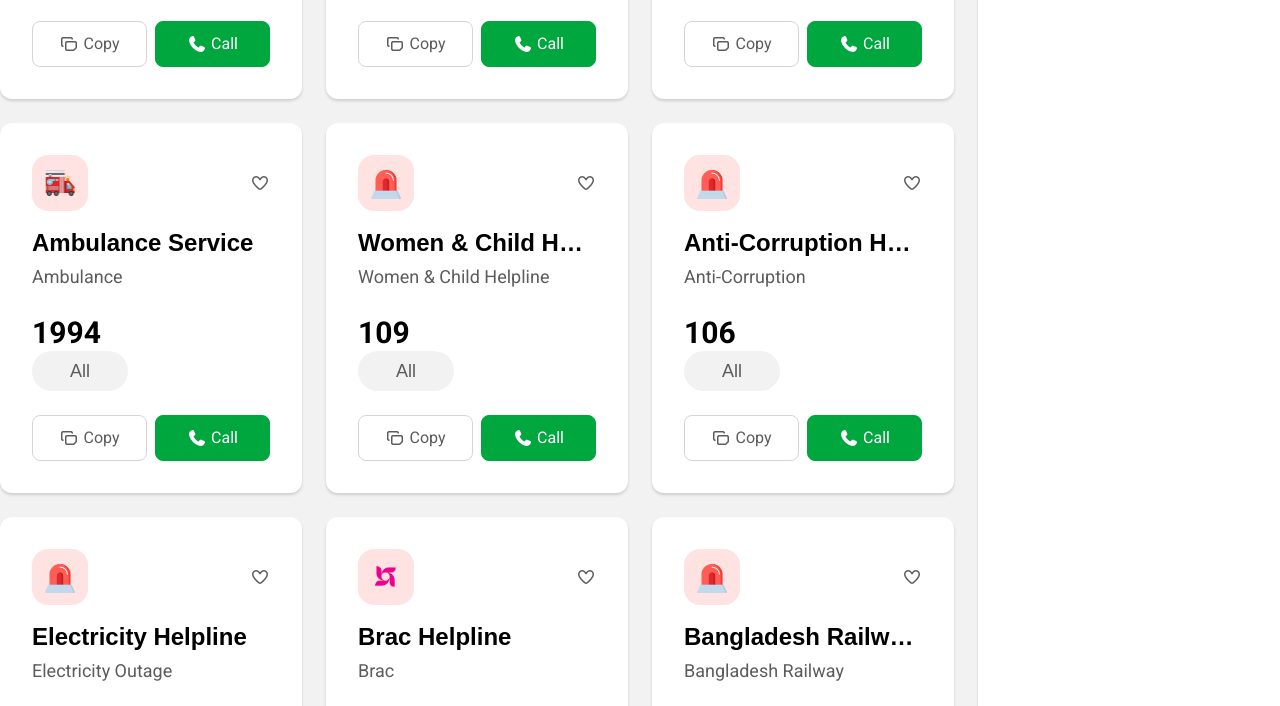
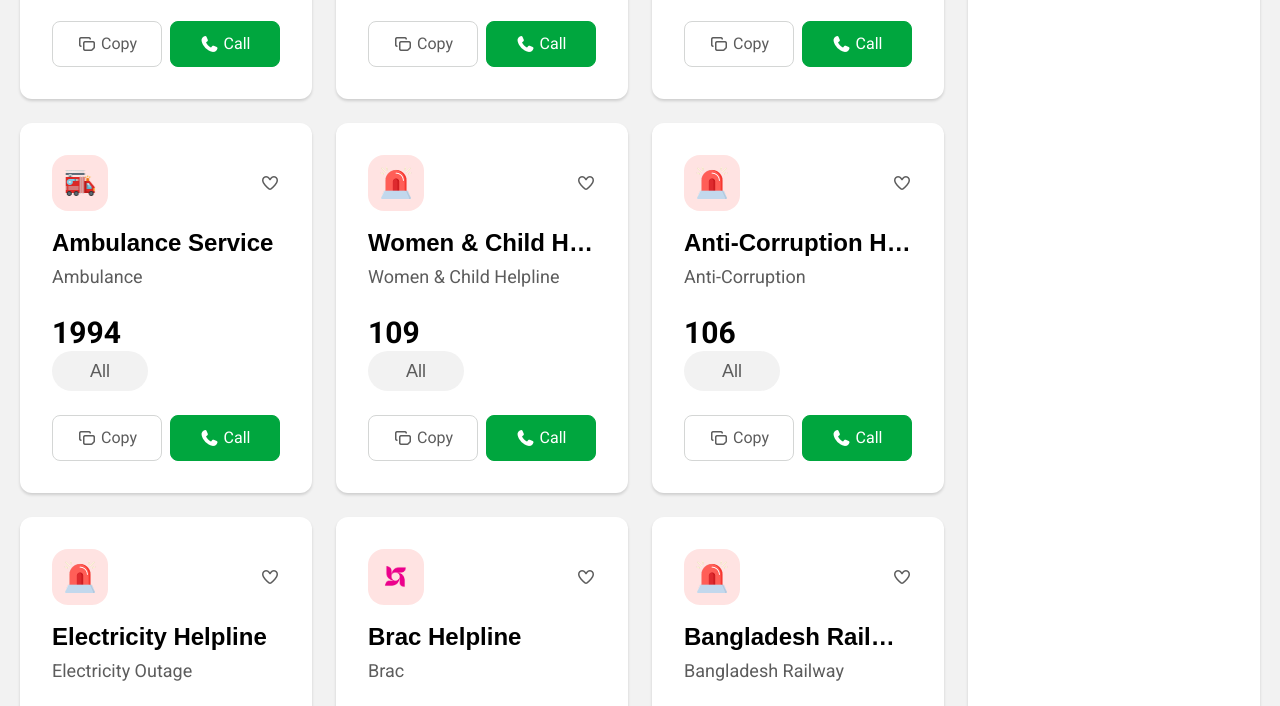
Before and after one commit to RuhulAminSharif/Emergency-Hotline, a plain HTML site: page index.html in a window 1280 px wide. Shown: the part 667-1373 px from the top of the page. Drawn offline with nearby package versions, Linux system fonts and the light colour scheme; a web font is replaced by a local one.

Commit message:
Feat: Fix Bugs

```diff
--- a/index.html
+++ b/index.html
@@ -117,7 +117,7 @@
     <!-- header ends -->
 
     <!-- Main Section Starts -->
-    <main class="mx-2 md:mx-0">
+    <main class="mx-2 md:mx-5">
       <!-- All the Services -->
       <section
         id="service-section"
```
